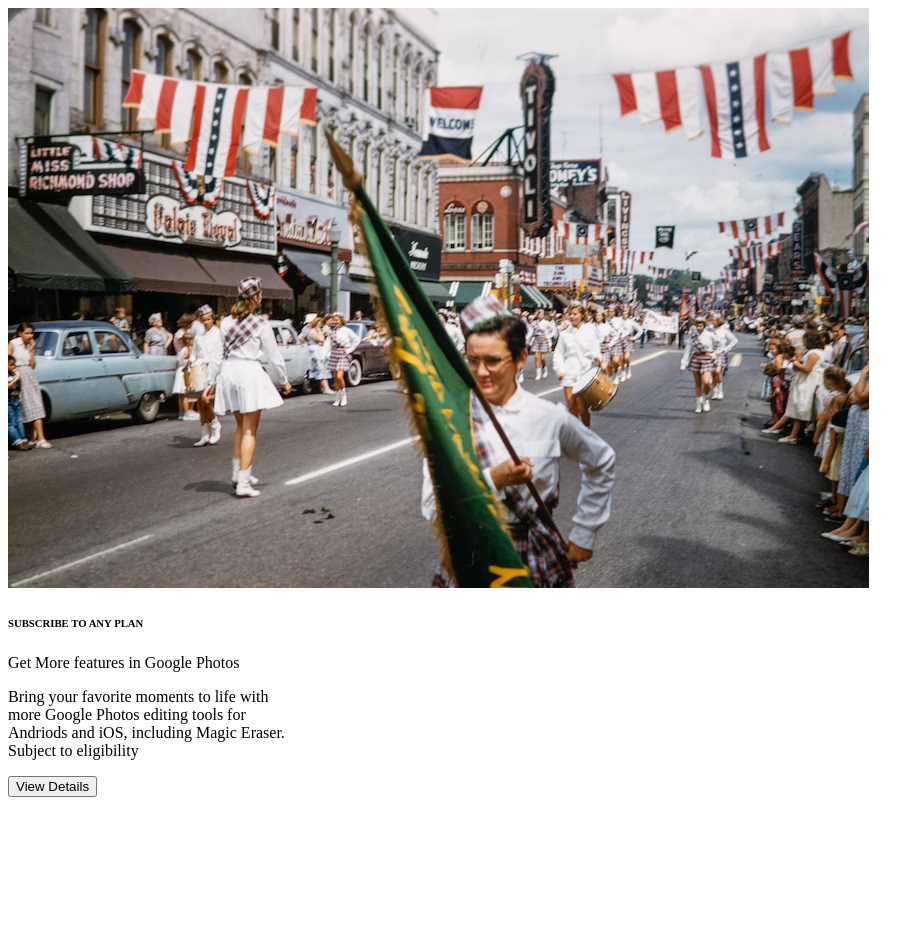
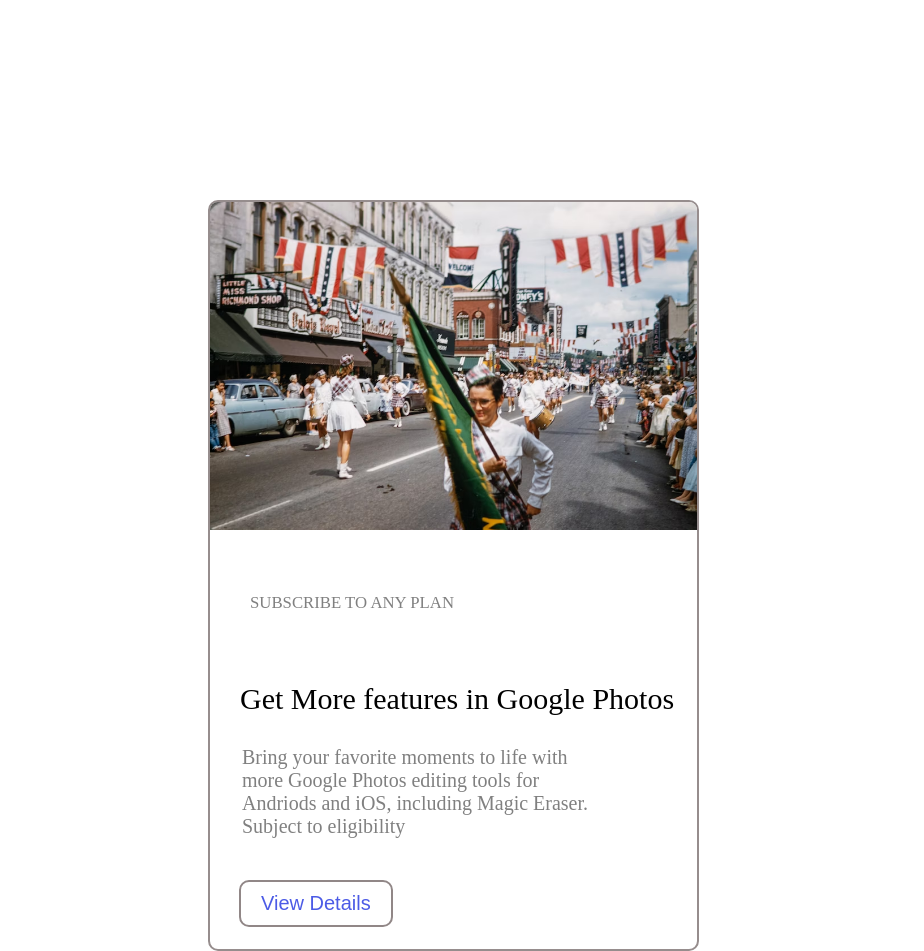
Before and after one commit to darshan-1798/HTCSS, a plain HTML site: page Box Model/Assignment 3/index.html in a window 1280 px wide. Shown: the whole page, without its empty margins (0-924 px from the left). Before the commit the page ends 805 px from the top, so only its background shows below. Drawn offline with Linux system fonts and the light colour scheme.

Commit message:
Assignment 3 added

```diff
--- a/Box Model/Assignment 3/index.html
+++ b/Box Model/Assignment 3/index.html
@@ -14,7 +14,7 @@
           alt=""
         />
       </div>
-      <div>
+      <div class="title">
         <i class="lock"></i>
         <h6>SUBSCRIBE TO ANY PLAN</h6>
       </div>
--- a/Box Model/Assignment 3/style.css
+++ b/Box Model/Assignment 3/style.css
@@ -1,2 +1,54 @@
 .container {
+  width: 487px;
+  /* height: 680px; */
+  border: 2px solid rgb(150, 141, 141);
+  margin: 200px;
+  border-radius: 10px;
+  overflow: hidden;
 }
+
+.img {
+  width: 100%;
+}
+
+.img img {
+  width: 100%;
+}
+
+.title {
+  width: 100%;
+  font-size: 25px;
+  display: flex;
+  align-items: center;
+  margin-top: 20px;
+  margin-left: 30px;
+  color: grey;
+}
+
+h6 {
+  width: 300px;
+  font-weight: 400;
+  color: grey;
+  margin-left: 10px;
+}
+
+.para {
+  font-size: 30px;
+  margin-left: 30px;
+}
+
+.para2 {
+  font-size: 20px;
+  margin-left: 32px;
+  color: grey;
+}
+
+.btn {
+  font-size: 20px;
+  margin: 22px 29px;
+  padding: 10px 20px;
+  background: transparent;
+  border: 2px solid rgb(145, 135, 135);
+  color: rgb(76, 91, 230);
+  border-radius: 10px;
+}
```
